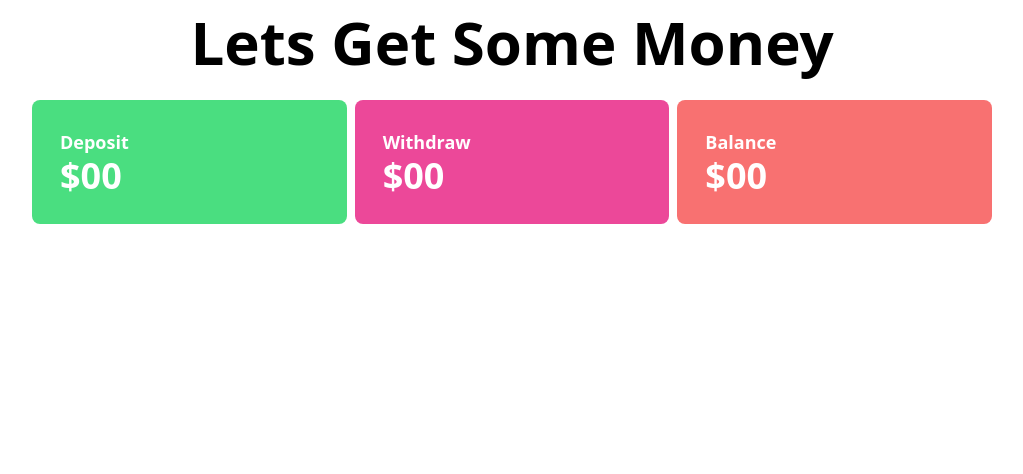
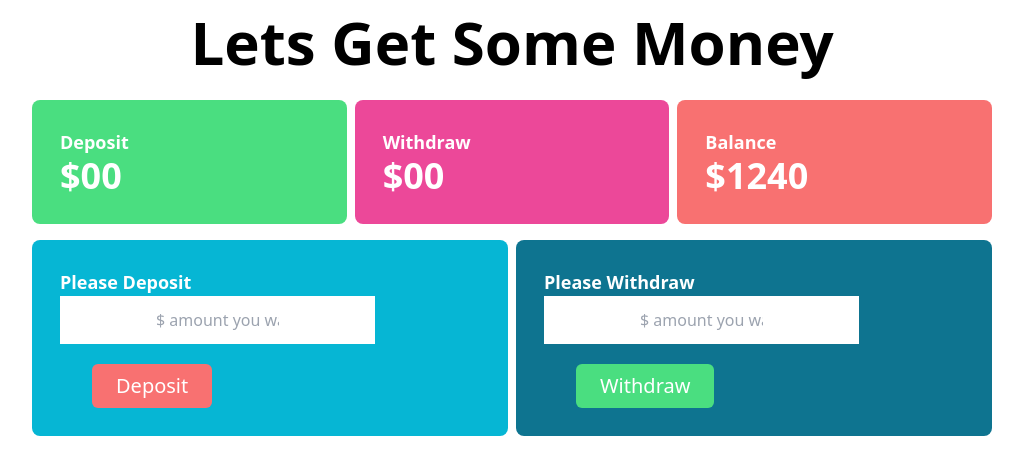
Before and after one commit to rifat-art/bank-js, a plain HTML site: page bank.html in a window 1280 px wide. Shown: the whole page, without its empty margins (128-1151 px from the left). Drawn offline with nearby package versions, Linux system fonts and the light colour scheme.

Commit message:
deposit button set and event handler added

```diff
--- a/bank.html
+++ b/bank.html
@@ -4,7 +4,7 @@
     <meta charset="UTF-8">
     <meta http-equiv="X-UA-Compatible" content="IE=edge">
     <meta name="viewport" content="width=device-width, initial-scale=1.0">
-    <title>Bank</title>
+    <title> User Dashbord </title>
     <script src="https://cdn.tailwindcss.com"></script>
 </head>
 <body>
@@ -18,7 +18,7 @@
                 Deposit
                 </h3>
                 <h2 class="font-bold text-4xl text-white ">
-                $00
+                $<span id="deposit-ase">00</span>
                 </h2>
             </div>
             <div class="bg-pink-500 p-7 rounded-lg">
@@ -34,10 +34,34 @@
                 Balance
                 </h3>
                 <h2 class="font-bold text-4xl text-white ">
-                $00
+                $1240
                 </h2>
             </div>
         </section>
+
+
+        <section class="w-9/12 mx-auto grid grid-cols-2 gap-2 mt-4">
+            <div class="bg-cyan-500 p-7 rounded-lg">
+                <h3 class="font-semibold text-lg text-white">
+                Please Deposit
+                </h3>
+                <input id="deposit-input" class="w-9/12 py-3 px-24 mb-2 block" type="text" placeholder="$ amount you want to deposit">
+                <button id="btn-deposit"  class="font-medium text-xl bg-red-400 hover:bg-red-900 text-white py-2 px-6 mt-3 ml-8 rounded-md">
+                    Deposit </button>
+            </div>
+            <div class="bg-cyan-700 p-7 rounded-lg">
+                <h3 class="font-semibold text-lg text-white">
+                Please Withdraw
+                </h3>
+                <input class="w-9/12 py-3 px-24 mb-2 block" type="text" placeholder="$ amount you want to Withdraw">
+                <button  class="font-medium text-xl bg-green-400 hover:bg-red-900 text-white py-2 px-6 mt-3 ml-8 rounded-md">
+                    Withdraw </button>
+            </div>
+        </section>
     </main>
+
+
+
+    <script src="./js/deposit.js"></script>
 </body>
 </html>
--- /dev/null
+++ b/js/deposit.js
@@ -0,0 +1,16 @@
+
+document.getElementById("btn-deposit").addEventListener("click", function(){
+    const depositField = document.getElementById("deposit-input");
+    const depositAmount = depositField.value;
+
+    const depositAse = document.getElementById("deposit-ase");
+    const depositTotal = depositField.innerText;
+    depositAse.innerText = depositAmount;
+    depositField.value = "";
+
+    console.log(depositAmount);
+
+})
+
+
+// console.log(depositAmount);
```
